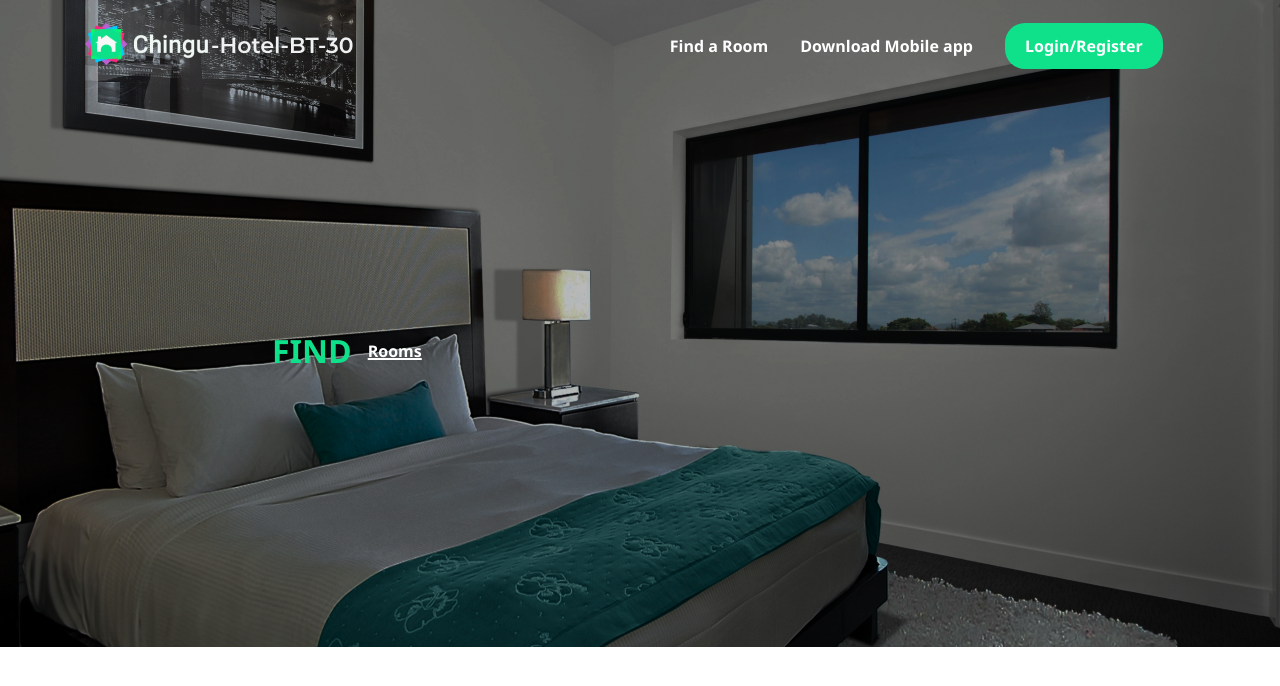
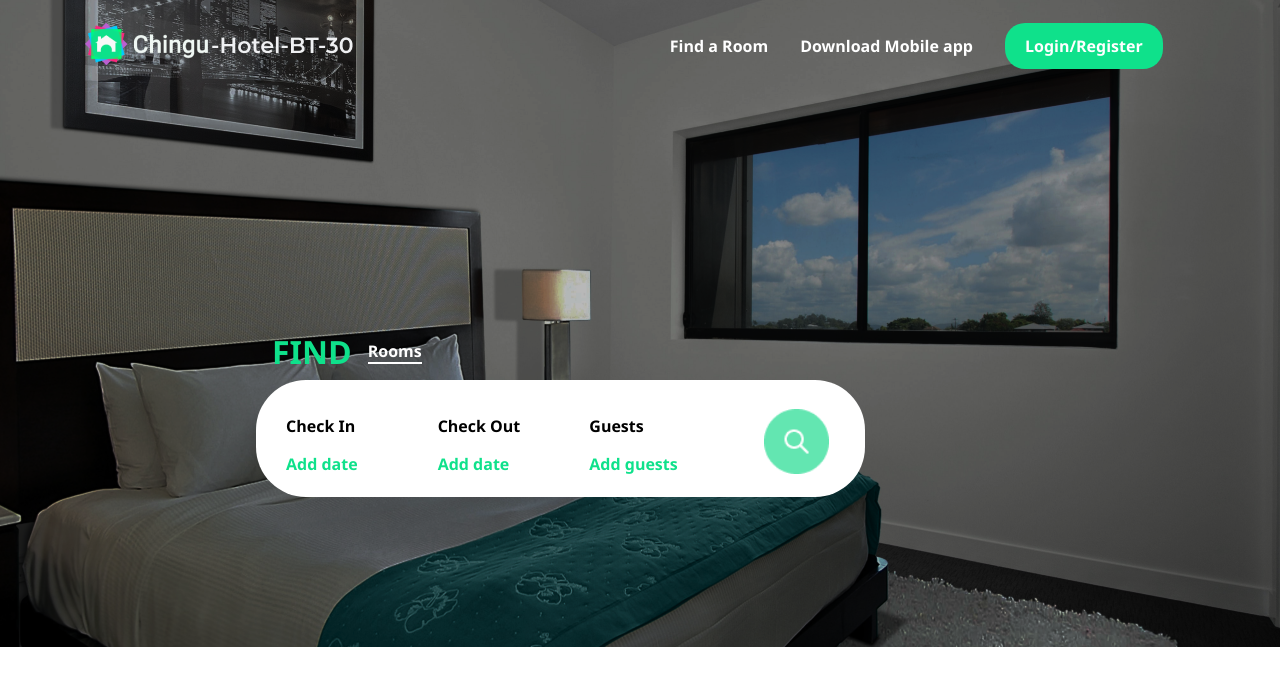
Before and after one commit to chingu-voyages/v42-bears-team-30, a React (Create React App) app in the folder app-front/: page / in a window 1280 px wide. Shown: the top 686 px of the page. Built offline with nearby package versions, Linux system fonts and the light colour scheme.

Commit message:
[FRONT] stylize search button

```diff
--- a/app-front/package.json
+++ b/app-front/package.json
@@ -8,7 +8,10 @@
     "@testing-library/user-event": "^13.5.0",
     "bootstrap": "^5.2.3",
     "react": "^18.2.0",
+    "react-calendar": "^4.0.0",
+    "react-datepicker": "^4.8.0",
     "react-dom": "^18.2.0",
+    "react-modal": "^3.16.1",
     "react-router-dom": "^6.6.1",
     "react-scripts": "5.0.1",
     "web-vitals": "^2.1.4"
--- a/app-front/src/components/homepage/homepage.css
+++ b/app-front/src/components/homepage/homepage.css
@@ -27,5 +27,43 @@
 .find-room-text .find-room-paragraph {
     color: white;
     font-weight: bold;
-    text-decoration: underline 2px;
+    border-bottom: 1px solid;
+    border-width: 2px;
 }
+
+.find-room-forms {
+    align-items: center;
+    background-color: #FFFFFF;
+    border-radius: 50px;
+    font-size: 1em;
+    display: flex;
+    padding: 16px 30px;
+    padding-bottom: 18px;
+}
+
+.find-room-forms div input {
+    margin-right: 2em;
+}
+
+.btn-search-container .btn-search {
+    background: none;
+    border: none;
+	color: inherit;
+	cursor: pointer;
+    margin-top: 12px;
+}
+
+.btn-search-container .btn-search img {
+    height: 65px;
+    width: 65px;
+}
+
+.calendar-text-add {
+    color: #0FE18B;
+    cursor: pointer;
+    margin-right: 5em;
+}
+
+.btn-search-container .btn-search:hover, .calendar-text-add:hover {
+    opacity: 0.7;
+}
--- a/app-front/src/components/homepage/homepage.js
+++ b/app-front/src/components/homepage/homepage.js
@@ -1,8 +1,21 @@
-import React from 'react';
+import React, { useState } from 'react';
 import Navbar from '../_partials/navbar/navbar';
+import searchButton from '../../assets/icons/btn-search.png'
 import './homepage.css';
 
 function Homepage() {
+
+    const [showInput, setShowInput] = useState(false);
+    const [inputValue, setInputValue] = useState('');
+
+    const handleClick = () => {
+        setShowInput(true);
+    }
+
+    const handleChange = (event) => {
+        setInputValue(event.target.value);
+    }
+
     return (
         <main className='main-content-homepage'>
             <Navbar />
@@ -12,7 +25,26 @@ function Homepage() {
                     <p className='find-room-paragraph'>Rooms</p>
                 </div>
                 <div className='find-room-forms'>
-
+                    <div className='check-in-container'>
+                        <p>Check In</p>
+                        {!showInput && <div class="calendar-text-add" onClick={handleClick}>Add date</div>}
+                        {showInput && <input type="date" value={inputValue} onChange={handleChange} />}
+                    </div>
+                    <div className='check-out-container'>
+                        <p>Check Out</p>
+                        {!showInput && <div class="calendar-text-add" onClick={handleClick}>Add date</div>}
+                        {showInput && <input type="date" value={inputValue} onChange={handleChange} />}
+                    </div>
+                    <div className='guests-container'>
+                        <p>Guests</p>
+                        {!showInput && <div class="calendar-text-add" onClick={handleClick}>Add guests</div>}
+                        {showInput && <input type="number" min="1" max="10" value={inputValue} onChange={handleChange} />}
+                    </div>
+                    <div className='btn-search-container'>
+                        <button className='btn-search'>
+                            <img src={ searchButton } alt='search button' />
+                        </button>
+                    </div>
                 </div>
             </div>
         </main>
```
Also changed, not shown: app-front/src/assets/icons/btn-search.png (added).
